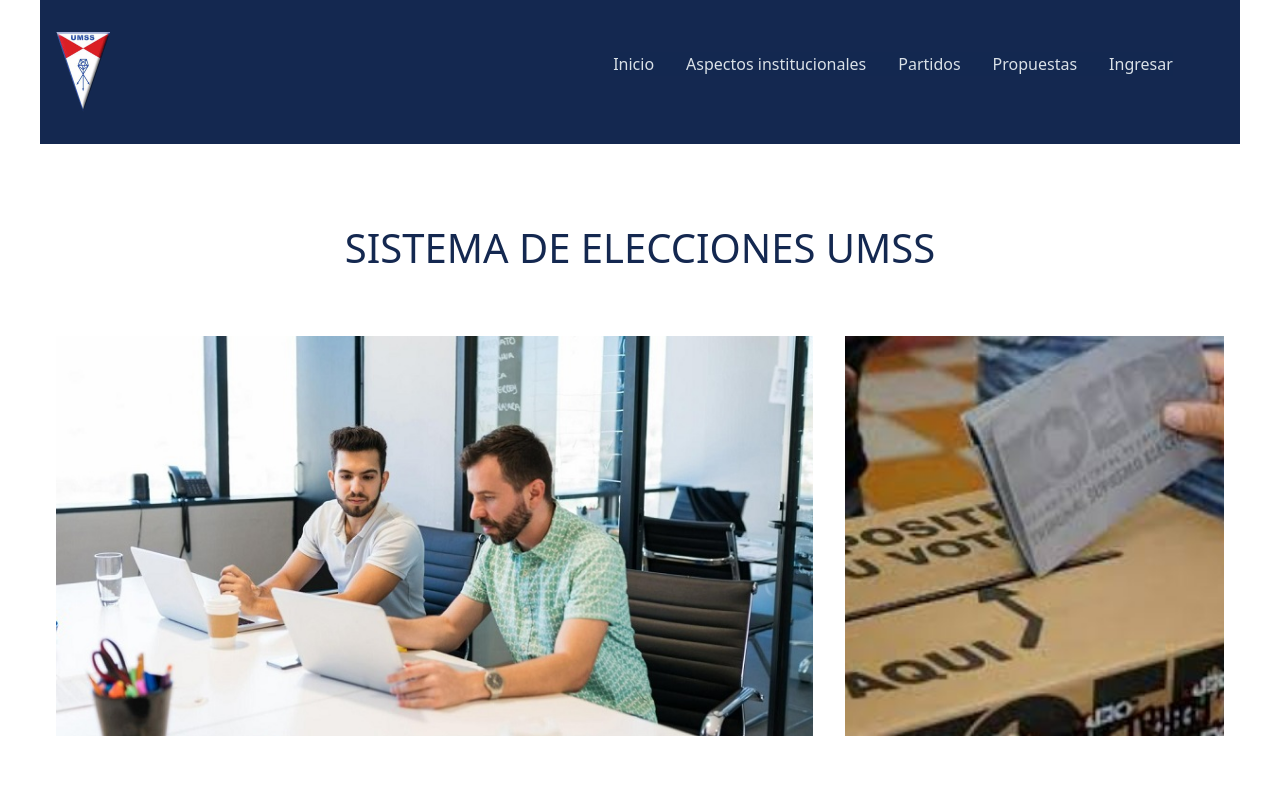
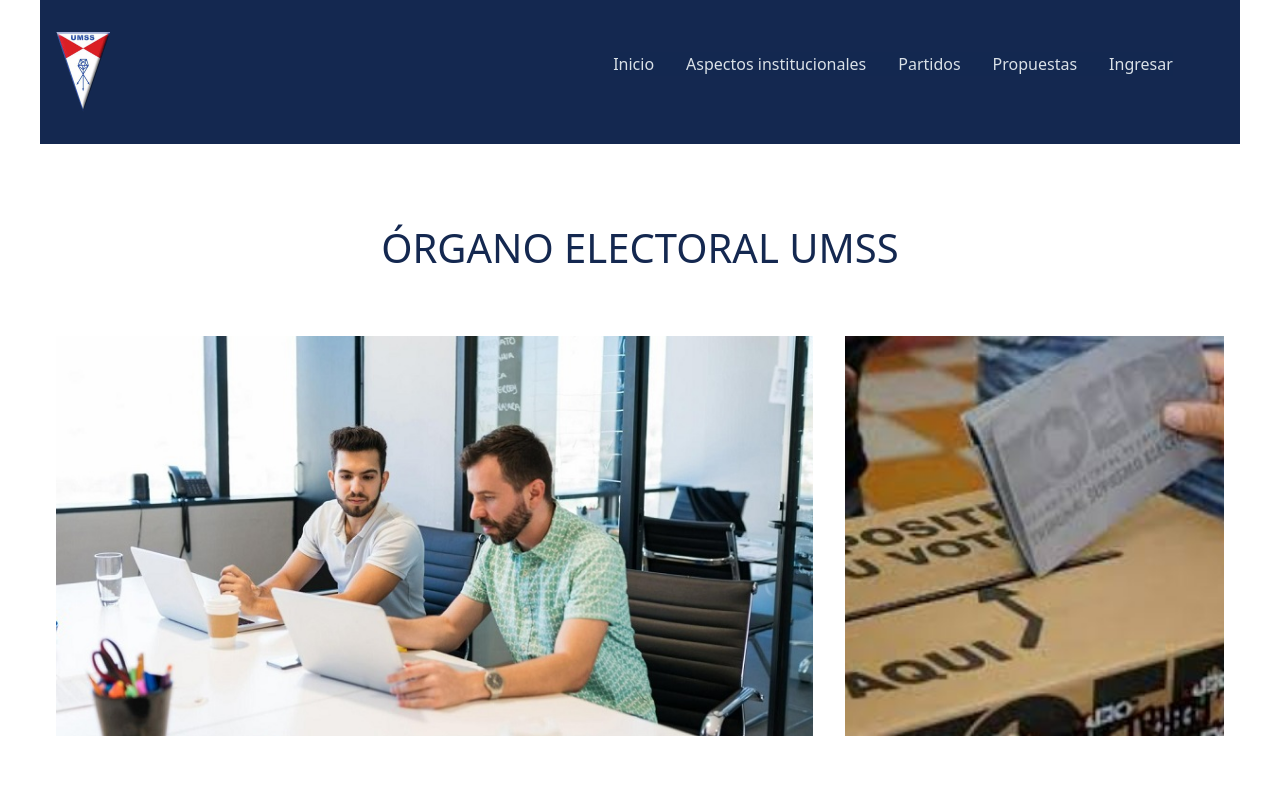
Before and after one commit to KARENTORRICO1612/AdministradorElecciones, a React (Create React App) app: page / in a window 1280 px wide. Shown: the top 800 px of the page. Built offline with nearby package versions, Linux system fonts and the light colour scheme.

Commit message:
"Cambio de titulo de HOMEPAGE"

```diff
--- a/src/pages/IndexPage.js
+++ b/src/pages/IndexPage.js
@@ -80,7 +80,7 @@ useEffect(() => {
 
       <div class="header__content">
         <div class="header-content">
-          <h1 class="title">SISTEMA DE ELECCIONES UMSS</h1>
+          <h1 class="title">ÓRGANO ELECTORAL UMSS</h1>
       </div>
 
       </div>
```
